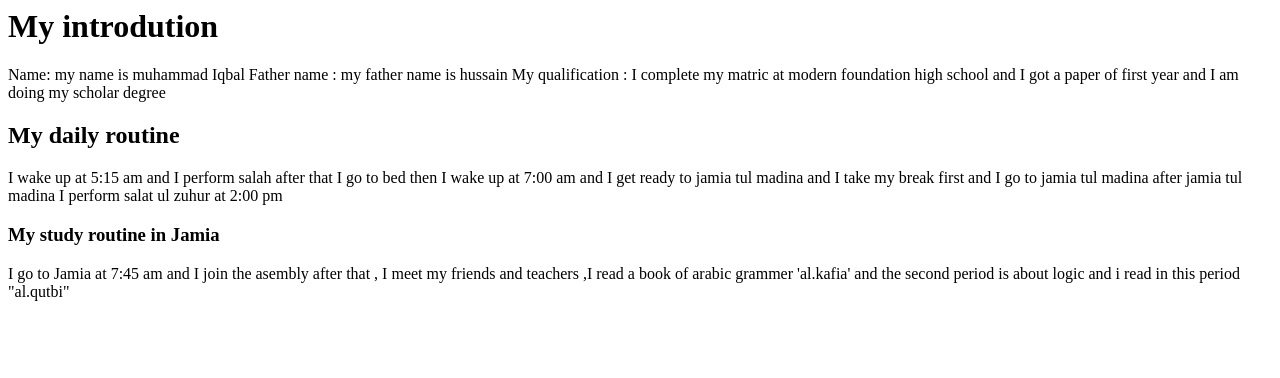
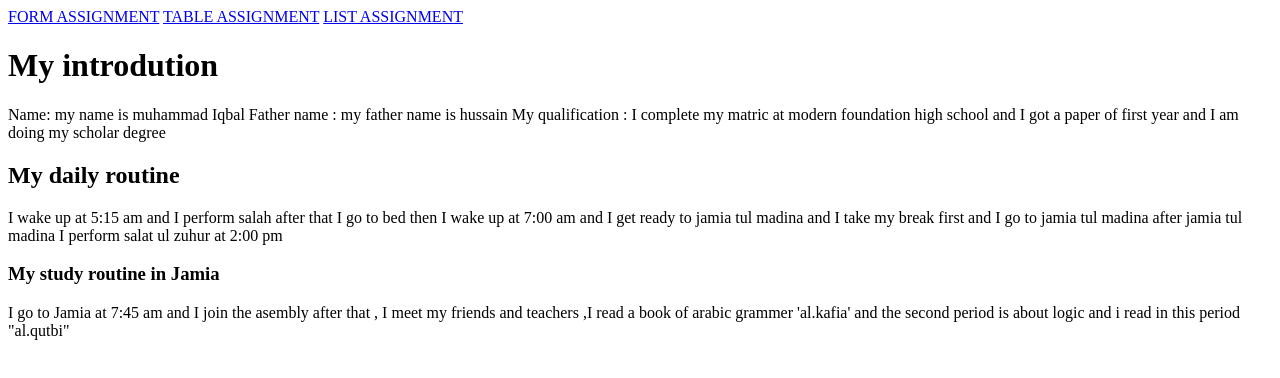
Before and after one commit to muhammadiqbal1211/Beginning-Assignments, a plain HTML site: page index.html in a window 1280 px wide. Drawn offline with Linux system fonts and the light colour scheme.

Commit message:
Adding links

```diff
--- a/index.html
+++ b/index.html
@@ -5,6 +5,11 @@
         </title>
     </head>
     <body>
+        <nav>
+            <a href="./form2.html">FORM ASSIGNMENT</a>
+            <a href="./table.html">TABLE ASSIGNMENT</a>
+            <a href="./عربی گرامر.html">LIST ASSIGNMENT</a>
+        </nav>
         <h1>
     My introdution
 </h1>
```
Also changed, not shown: form2.html (+5 -0 lines), table.html (+5 -0 lines), عربی گرامر.html (+3 -0 lines).
